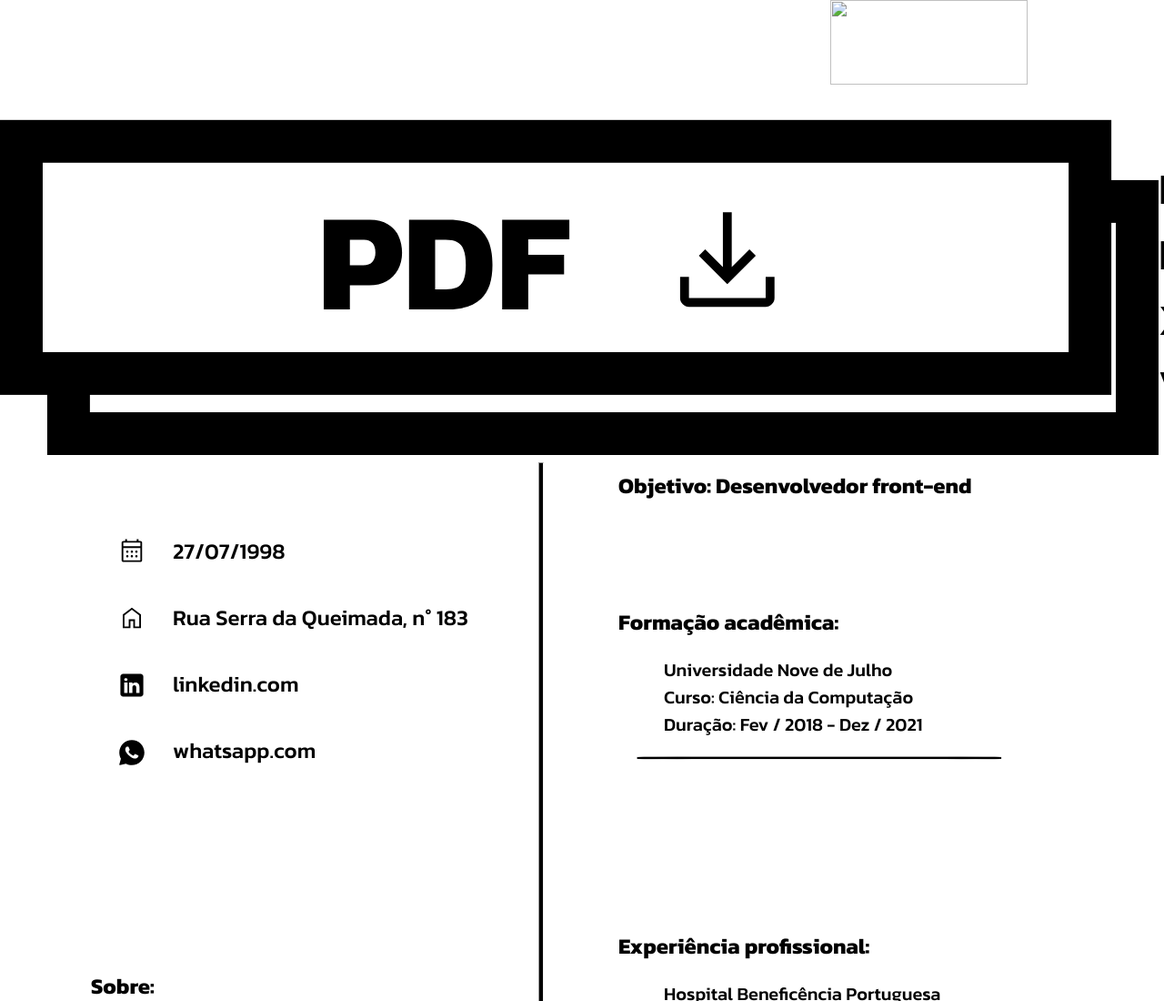
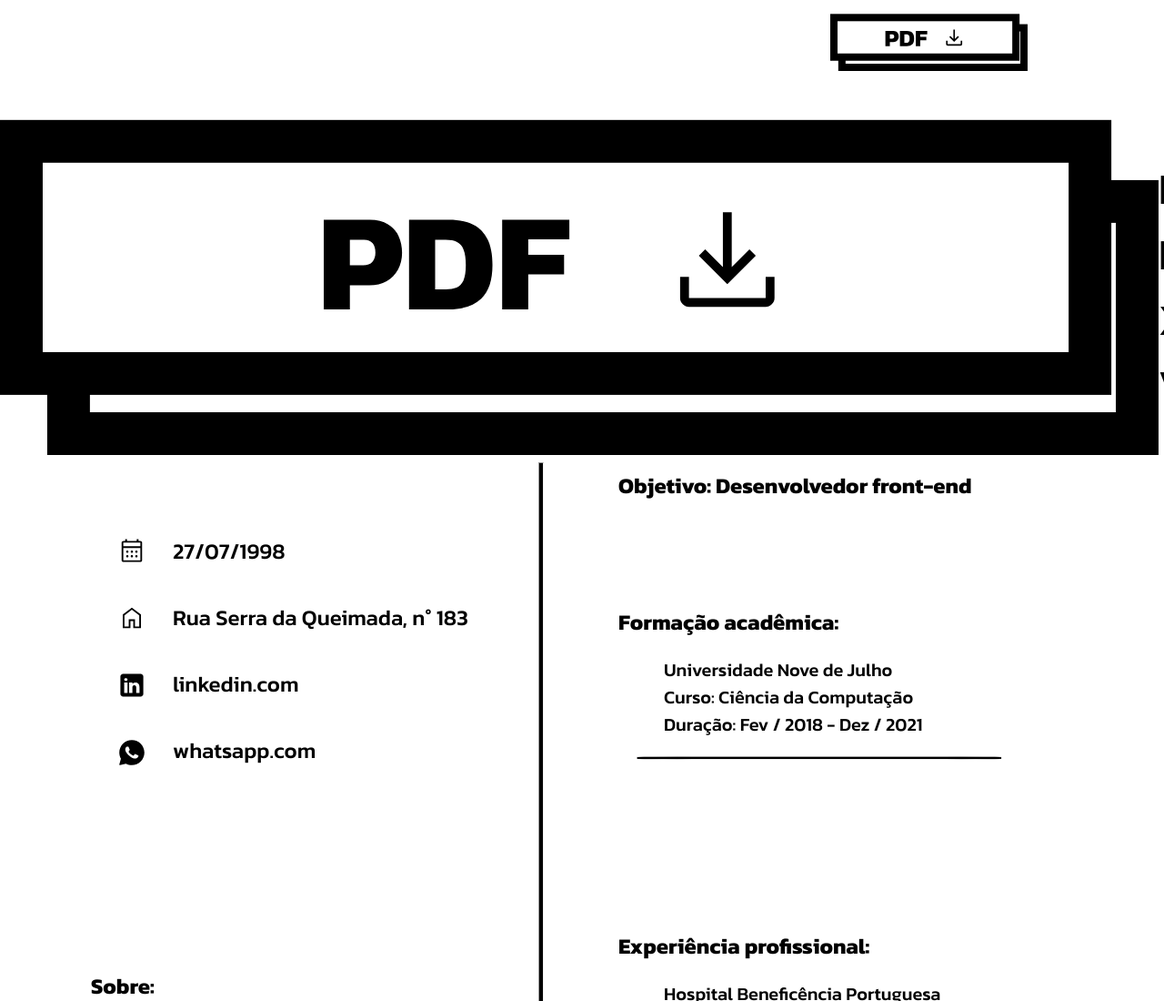
Before and after one commit to FelipeDev2020/xavierdesign, a plain HTML site: page index.html in a window 1280 px wide. Shown: the top 1100 px of the page at 91% size. Drawn offline with Linux system fonts and the light colour scheme; files whose address does not match are found by name.

Commit message:
Update index.html

```diff
--- a/index.html
+++ b/index.html
@@ -13,7 +13,7 @@
 <body>
 
     <div class="bnt">
-        <img src="./img/bnt.svg" onclick="pdf()">
+        <img src="https://github.com/FelipeDev2020/xavierdesign/blob/main/bnt.svg" onclick="pdf()">
     </div>
 
     <div class="apresenta">
```
